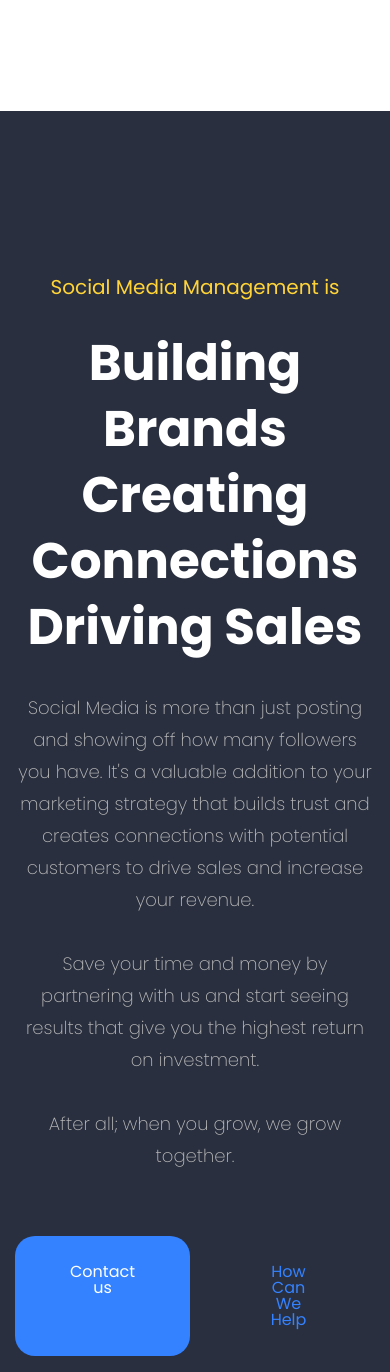
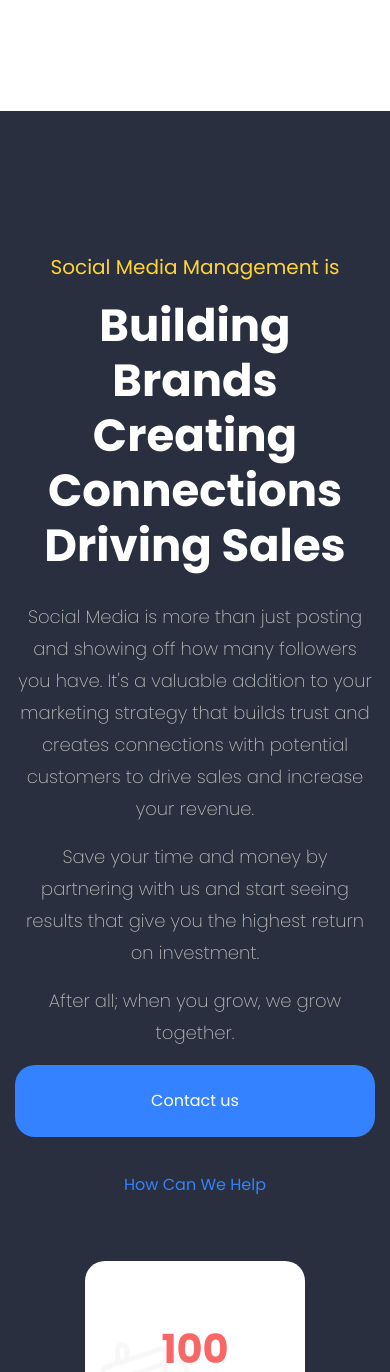
Before and after one commit to carterstorm/social--seal, a React (Vite) app: page / in a window 390 px wide. Shown: the part 967-2339 px from the top of the page. Built offline with nearby package versions, Linux system fonts and the light colour scheme.

Commit message:
added styles for mobile devices

```diff
--- a/src/stylesVariables.scss
+++ b/src/stylesVariables.scss
@@ -21,3 +21,4 @@ $media840: 840px;
 $media768: 768px;
 $media567: 567px;
 $media450: 450px;
+$media390: 390px;
--- a/src/ui/Buttons/ButtonsStyles.module.scss
+++ b/src/ui/Buttons/ButtonsStyles.module.scss
@@ -3,6 +3,16 @@
 .buttons {
   display: flex;
   gap: 12px;
+
+  &--socialMarketing {
+    @media (max-width: $media450) {
+      flex-direction: column;
+    }
+
+    @media (max-width: $media390) {
+      width: 100%;
+    }
+  }
 }
 
 .buttonLink {
@@ -49,4 +59,10 @@
       color: white;
     }
   }
+
+  &--socialMarketing {
+    @media (max-width: $media567) {
+      padding: 28px 38px;
+    }
+  }
 }
--- a/src/ui/SectionHeading/sectionHeadingStyles.module.scss
+++ b/src/ui/SectionHeading/sectionHeadingStyles.module.scss
@@ -25,5 +25,15 @@
       font-size: 50px;
       line-height: 66px;
     }
+
+    @media (max-width: $media390) {
+      margin: 20px 0 28px;
+      font-size: 45px;
+      line-height: 55px;
+    }
+
+    @media (max-width: 350px) {
+      font-size: 40px;
+    }
   }
 }
--- a/src/ui/SectionParagraphs/sectionParagraphsStyles.module.scss
+++ b/src/ui/SectionParagraphs/sectionParagraphsStyles.module.scss
@@ -1,3 +1,5 @@
+@import "/src/stylesVariables.scss";
+
 .container {
   display: flex;
   flex-direction: column;
@@ -11,6 +13,10 @@
     color: #bbb;
     font-size: 18px;
     max-width: 600px;
+
+    @media (max-width: $media390) {
+      gap: 16px;
+    }
   }
 
   &__paragraph {
--- a/src/ui/SocialMediaMarketing/MarketingCards/marketingCardsStyles.module.scss
+++ b/src/ui/SocialMediaMarketing/MarketingCards/marketingCardsStyles.module.scss
@@ -19,6 +19,19 @@
     justify-content: center;
     margin-top: 50px;
     padding: 0 15px;
+  }
+
+  @media (max-width: $media390) {
+    padding: 0;
+    margin-top: 40px;
+    grid-template-columns: minmax(0, 220px);
+    grid-template-rows: repeat(4, 220px);
+    gap: 25px;
+    grid-template-areas:
+      "offices"
+      "workers"
+      "customers"
+      "projects";
   }
 }
 
@@ -143,6 +156,10 @@
   @media (max-width: $media768) {
     transform: translateY(80px);
   }
+
+  @media (max-width: $media390) {
+    transform: translateY(0);
+  }
 }
 
 .customers {
@@ -156,6 +173,10 @@
   @media (max-width: $media768) {
     transform: translateY(80px);
   }
+
+  @media (max-width: $media390) {
+    transform: translateY(0);
+  }
 }
 
 .workers {
--- a/src/ui/SocialMediaMarketing/SocialMediaMarketing.tsx
+++ b/src/ui/SocialMediaMarketing/SocialMediaMarketing.tsx
@@ -9,6 +9,7 @@ import { SectionParagraphs } from "../SectionParagraphs/SectionParagraphs";
 import { ButtonLink, Buttons } from "../Buttons/Buttons";
 import { toMain } from "../../routes";
 import { MarketingCards } from "./MarketingCards";
+import classNames from "classnames";
 
 export const SocialMediaMarketing = () => {
   return (
@@ -41,12 +42,19 @@ export const SocialMediaMarketing = () => {
               </p>
             </SectionParagraphs>
           </div>
-          <Buttons>
-            <ButtonLink title="Contact us" path={toMain()} />
+          <Buttons className={buttonsStyles["buttons--socialMarketing"]}>
+            <ButtonLink
+              title="Contact us"
+              path={toMain()}
+              className={buttonsStyles["buttonLink--socialMarketing"]}
+            />
             <ButtonLink
               title="How Can We Help"
               path={toMain()}
-              className={buttonsStyles["buttonLink--transparent"]}
+              className={classNames(
+                buttonsStyles["buttonLink--transparent"],
+                buttonsStyles["buttonLink--socialMarketing"]
+              )}
             />
           </Buttons>
         </article>
--- a/src/ui/SocialMediaMarketing/socialMediaMarketingStyles.module.scss
+++ b/src/ui/SocialMediaMarketing/socialMediaMarketingStyles.module.scss
@@ -22,6 +22,11 @@
     padding-bottom: 250px;
   }
 
+  @media (max-width: $media390) {
+    padding-top: 145px;
+    padding-bottom: 80px;
+  }
+
   &__article {
     display: flex;
     flex-direction: column;
@@ -29,6 +34,10 @@
 
     @media (max-width: $media768) {
       align-items: center;
+    }
+
+    @media (max-width: $media390) {
+      gap: 16px;
     }
   }
 }
```
